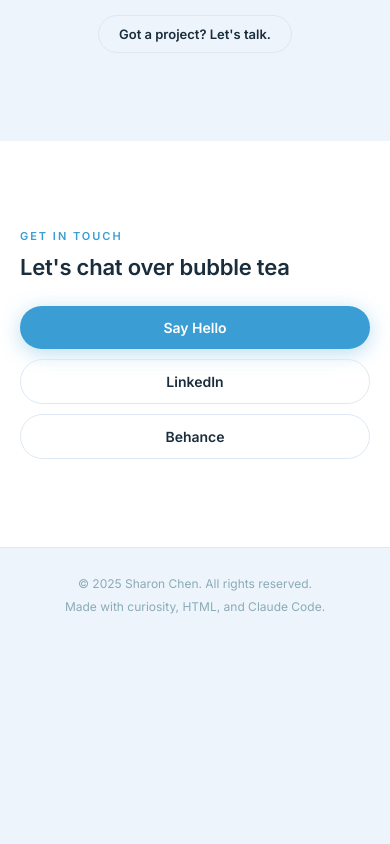
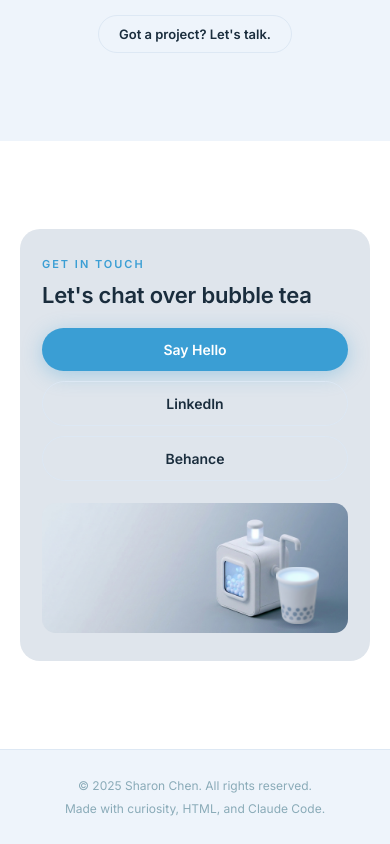
Before and after one commit to waterchen0418/waterchen0418.github.io, a plain HTML site: page index.html in a window 390 px wide. Shown: the part 6297-7141 px from the top of the page. Before the commit the page ends 6939 px from the top, so only its background shows below. Drawn offline with Linux system fonts and the light colour scheme; animation ran at ten frames a second.

Commit message:
Redesign: boba-machine dither banner as the contact section
Replace the plain contact block with an interactive canvas banner — the
machine pours a cup on idle, glows on hover, and a pointer sweep turns
the wiped area into a dithered grid. Text + buttons overlay on the left
(desktop) and stack above the banner (mobile). Matches the Figma
redesign contact. Not pushed (redesign in progress).

Co-Authored-By: Claude Opus 4.8 <noreply@anthropic.com>

```diff
--- a/assets/css/style.css
+++ b/assets/css/style.css
@@ -1086,6 +1086,58 @@ img, video { display: block; max-width: 100%; }
   gap: 12px;
   flex-wrap: wrap;
   align-items: center;
+}
+
+/* Contact — boba machine dither banner */
+.contact__banner {
+  position: relative;
+  width: 100%;
+  aspect-ratio: 1584 / 672;
+  border-radius: 20px;
+  overflow: hidden;
+  background: #dfe5ec;
+  isolation: isolate;
+}
+.contact__stage { position: absolute; inset: 0; }
+.boba__src { position: absolute; inset: 0; width: 100%; height: 100%; opacity: 0; pointer-events: none; }
+.boba__canvas { position: absolute; inset: 0; width: 100%; height: 100%; display: block; }
+.contact__stage .hotspot { position: absolute; cursor: pointer; z-index: 1; }
+.contact__overlay {
+  position: absolute;
+  inset: 0;
+  z-index: 2;
+  display: flex;
+  flex-direction: column;
+  justify-content: center;
+  max-width: 60%;
+  padding: clamp(28px, 5vw, 64px);
+  pointer-events: none;
+}
+.contact__overlay .contact__title { margin-bottom: clamp(18px, 3vw, 40px); }
+.contact__overlay .contact__links { pointer-events: auto; }
+
+@media (max-width: 600px) {
+  .contact__banner {
+    aspect-ratio: auto;
+    display: flex;
+    flex-direction: column;
+    gap: 22px;
+    padding: 28px 22px;
+  }
+  .contact__overlay {
+    position: static;
+    inset: auto;
+    max-width: 100%;
+    padding: 0;
+  }
+  .contact__stage {
+    position: relative;
+    inset: auto;
+    width: 100%;
+    aspect-ratio: 1584 / 672;
+    border-radius: 14px;
+    overflow: hidden;
+  }
 }
 
 /* ============================
--- /dev/null
+++ b/assets/js/boba-banner.js
@@ -0,0 +1,241 @@
+/* =========================================================================
+   Boba machine dither banner (contact section).
+   Adapted from boba-banner-handoff.md — canvas reads image pixels, so this
+   must be served over http(s), not opened via file://.
+   Idle: machine pours a cup every 7s, then the cup hops. Hover (mouse):
+   keeps pouring + ice-blue glow. Pointer sweep: wiped area turns into a
+   dithered, more-saturated grid that fades back after ~0.5s.
+   ========================================================================= */
+(function () {
+  const box = document.getElementById('bobaBanner');
+  if (!box) return; // only runs where the contact banner exists
+
+  // ---------- Bayer matrices & helpers ----------
+  function bayer(n) {
+    let m = [[0]];
+    while (m.length < n) {
+      const s = m.length, r = Array.from({ length: 2 * s }, () => Array(2 * s).fill(0));
+      for (let y = 0; y < s; y++) for (let x = 0; x < s; x++) {
+        const v = 4 * m[y][x]; r[y][x] = v; r[y][x + s] = v + 2; r[y + s][x] = v + 3; r[y + s][x + s] = v + 1;
+      }
+      m = r;
+    }
+    return m.flat().map(v => (v + .5) / (n * n));
+  }
+  const B4 = bayer(4), B8 = bayer(8);
+  const smooth = t => t * t * (3 - 2 * t), easeOut = t => 1 - (1 - t) ** 3;
+  function spring(s, target, dt, k = 110, d = 16) { const h = Math.min(dt, .032); s.v += (-k * (s.x - target) - d * s.v) * h; s.x += s.v * h; }
+  const mk = (w, h) => { const c = document.createElement('canvas'); c.width = w; c.height = h; return c; };
+
+  // ---------- Config ----------
+  const cv = document.getElementById('bobaCanvas'), img = document.getElementById('bobaSrc'), hot = document.getElementById('bobaHotspot');
+  const ctx = cv.getContext('2d');
+  const SPOUT = { x: .8359, y: .3646 }; // spout lower edge in the bg image (ratio)
+  const LAYOUT = {
+    cupBottom: .93,
+    cupH: .44,
+  };
+  const LIQUID = .157;
+  const CELL = 2.5, LEVELS = 4, VIVID = .5;
+
+  // ---------- Load green-screen cup & key it out ----------
+  let sprite = null;
+  async function loadSprite(url) {
+    const im = await new Promise((res, rej) => { const i = new Image(); i.onload = () => res(i); i.onerror = rej; i.src = url; });
+    const c = mk(im.naturalWidth, im.naturalHeight), x = c.getContext('2d', { willReadFrequently: true });
+    x.drawImage(im, 0, 0);
+    const d = x.getImageData(0, 0, c.width, c.height), p = d.data;
+    let x0 = c.width, y0 = c.height, x1 = 0, y1 = 0;
+    for (let i = 0; i < p.length; i += 4) {
+      const g = p[i + 1] - Math.max(p[i], p[i + 2]);
+      if (g > 70) p[i + 3] = 0;
+      else if (g > 12) { p[i + 3] = 255 * (1 - (g - 12) / 58); p[i + 1] = Math.max(p[i], p[i + 2]); }
+      if (p[i + 3] > 40) { const px = (i / 4) % c.width, py = (i / 4 / c.width) | 0; if (px < x0) x0 = px; if (px > x1) x1 = px; if (py < y0) y0 = py; if (py > y1) y1 = py; }
+    }
+    x.putImageData(d, 0, 0);
+    const out = mk(x1 - x0 + 1, y1 - y0 + 1);
+    out.getContext('2d').drawImage(c, x0, y0, out.width, out.height, 0, 0, out.width, out.height);
+    return out;
+  }
+
+  // ---------- Buffers ----------
+  let W, H, cellPx, LW, LH, bgCv, colorCv, lowCv, lowCtx, lowData, outCv, outCtx, outImg, mask, cupCv;
+  const CUP = {}, SPOUT_PX = {};
+  const pose = { lift: 0, rot: 0, sx: 1, sy: 1, glow: 0 };
+  const stream = { a: 0, b: 0 };
+
+  function drawScene(c) {
+    const sw = CUP.w, sh = CUP.h, bx = CUP.x, by = CUP.bottom, liftPx = pose.lift * sh;
+    c.globalCompositeOperation = 'source-over'; c.globalAlpha = 1;
+    c.drawImage(bgCv, 0, 0);
+
+    const u = Math.min(1, pose.lift / .2);
+    c.save(); c.translate(bx, by); c.scale(.6 * sw * (1 - .3 * u), .14 * sw * (1 - .35 * u));
+    const sg = c.createRadialGradient(0, 0, 0, 0, 0, 1); sg.addColorStop(0, `rgba(30,45,75,${.4 * (1 - .5 * u)})`); sg.addColorStop(1, 'rgba(30,45,75,0)');
+    c.fillStyle = sg; c.beginPath(); c.arc(0, 0, 1, 0, 7); c.fill(); c.restore();
+
+    if (pose.glow > .001) {
+      const gx = bx, gy = by - sh * .45 - liftPx, gr = 1.5 * sw, g = c.createRadialGradient(gx, gy, 0, gx, gy, gr), a = .55 * pose.glow;
+      g.addColorStop(0, `rgba(150,200,255,${a})`); g.addColorStop(.5, `rgba(120,180,255,${.35 * a})`); g.addColorStop(1, 'rgba(120,180,255,0)');
+      c.save(); c.globalCompositeOperation = 'lighter'; c.fillStyle = g; c.fillRect(gx - gr, gy - gr, 2 * gr, 2 * gr); c.restore();
+    }
+
+    c.save(); c.translate(bx, by - liftPx); c.rotate(pose.rot); c.scale(pose.sx, pose.sy);
+    c.drawImage(cupCv, -sw / 2, -sh, sw, sh); c.restore();
+
+    if (stream.b > stream.a) {
+      const x0 = SPOUT_PX.x, y0 = SPOUT_PX.y - 1, surf = by - liftPx - sh * pose.sy * (1 - LIQUID), L = surf - y0;
+      if (L > 1) {
+        const ya = y0 + stream.a * L, yb = y0 + stream.b * L, ww = Math.max(1.5, sw * .06), t = performance.now();
+        const halo = c.createLinearGradient(x0 - ww * 2, 0, x0 + ww * 2, 0);
+        halo.addColorStop(0, 'rgba(150,200,255,0)'); halo.addColorStop(.5, 'rgba(150,200,255,.35)'); halo.addColorStop(1, 'rgba(150,200,255,0)');
+        c.save(); c.globalCompositeOperation = 'lighter'; c.fillStyle = halo; c.fillRect(x0 - ww * 2, ya, ww * 4, yb - ya); c.restore();
+        const g = c.createLinearGradient(x0 - ww / 2, 0, x0 + ww / 2, 0);
+        g.addColorStop(0, '#c9dcf5'); g.addColorStop(.45, '#f4f8ff'); g.addColorStop(1, '#b8cdeb');
+        c.fillStyle = g; c.beginPath(); c.roundRect(x0 - ww / 2, ya, ww, yb - ya, ww / 2); c.fill();
+        if (stream.b >= 1) {
+          const r = ww * (1.3 + .25 * Math.sin(t / 90));
+          c.save(); c.globalCompositeOperation = 'lighter'; c.translate(x0, surf); c.scale(r * 1.8, r * .6);
+          const sp = c.createRadialGradient(0, 0, 0, 0, 0, 1); sp.addColorStop(0, 'rgba(220,240,255,.9)'); sp.addColorStop(1, 'rgba(220,240,255,0)');
+          c.fillStyle = sp; c.beginPath(); c.arc(0, 0, 1, 0, 7); c.fill(); c.restore();
+        }
+      }
+    }
+  }
+
+  function compose() {
+    drawScene(colorCv.getContext('2d'));
+    lowCtx.globalCompositeOperation = 'source-over'; lowCtx.globalAlpha = 1; lowCtx.imageSmoothingQuality = 'high';
+    lowCtx.drawImage(colorCv, 0, 0, LW * cellPx, LH * cellPx, 0, 0, LW, LH);
+    lowCtx.globalCompositeOperation = 'saturation'; lowCtx.globalAlpha = VIVID; lowCtx.fillStyle = '#2f7dff'; lowCtx.fillRect(0, 0, LW, LH);
+    lowCtx.globalCompositeOperation = 'source-over'; lowCtx.globalAlpha = 1;
+    lowData = lowCtx.getImageData(0, 0, LW, LH).data;
+  }
+
+  function render() {
+    const o = outImg.data, s = lowData, q = LEVELS - 1;
+    for (let y = 0; y < LH; y++) for (let x = 0; x < LW; x++) {
+      const p = y * LW + x, i = p * 4;
+      if (mask[p] <= B8[(y & 7) * 8 + (x & 7)]) { o[i + 3] = 0; continue; }
+      const n = B4[(y & 3) * 4 + (x & 3)] - .5;
+      for (let k = 0; k < 3; k++) { const v = Math.round(s[i + k] / 255 * q + n); o[i + k] = 255 * Math.min(q, Math.max(0, v)) / q; }
+      o[i + 3] = 255;
+    }
+    outCtx.putImageData(outImg, 0, 0);
+    ctx.drawImage(colorCv, 0, 0);
+    ctx.imageSmoothingEnabled = false;
+    ctx.drawImage(outCv, 0, 0, LW * cellPx, LH * cellPx);
+    ctx.imageSmoothingEnabled = true;
+  }
+
+  function setup() {
+    if (!sprite || !img.naturalWidth) return;
+    const dpr = Math.min(2, devicePixelRatio || 1);
+    W = Math.max(1, Math.round(box.clientWidth * dpr)); H = Math.max(1, Math.round(box.clientHeight * dpr));
+    cv.width = W; cv.height = H;
+    colorCv = mk(W, H); bgCv = mk(W, H);
+
+    const b = bgCv.getContext('2d'), iw = img.naturalWidth, ih = img.naturalHeight, sc = Math.max(W / iw, H / ih), dw = W / sc, dh = H / sc;
+    b.imageSmoothingQuality = 'high'; b.drawImage(img, (iw - dw) / 2, (ih - dh) / 2, dw, dh, 0, 0, W, H);
+
+    CUP.h = H * LAYOUT.cupH; CUP.w = CUP.h * sprite.width / sprite.height; CUP.x = W * SPOUT.x; CUP.bottom = H * LAYOUT.cupBottom;
+    SPOUT_PX.x = CUP.x; SPOUT_PX.y = H * SPOUT.y;
+    cupCv = mk(Math.ceil(CUP.w), Math.ceil(CUP.h));
+    const cc = cupCv.getContext('2d'); cc.imageSmoothingQuality = 'high'; cc.drawImage(sprite, 0, 0, cupCv.width, cupCv.height);
+
+    cellPx = Math.max(1, Math.round(CELL * dpr));
+    LW = Math.ceil(W / cellPx); LH = Math.ceil(H / cellPx);
+    lowCv = mk(LW, LH); lowCtx = lowCv.getContext('2d', { willReadFrequently: true });
+    outCv = mk(LW, LH); outCtx = outCv.getContext('2d'); outImg = outCtx.createImageData(LW, LH);
+    mask = new Float32Array(LW * LH);
+
+    Object.assign(hot.style, { left: '56%', top: '6%', width: `${Math.max(87, (CUP.x + CUP.w / 2) / W * 100 + 1) - 56}%`, height: '93%' });
+    compose(); render();
+  }
+
+  // ---------- Animation ----------
+  const JUMP_MS = 980, HOVER_LIFT = .03, POUR_MS = 1400;
+  function jumpPose(e) {
+    if (e < 100) { const t = easeOut(e / 100); return { lift: 0, rot: 0, sy: 1 - .1 * t, sx: 1 + .06 * t }; }
+    if ((e -= 100) < 340) { const t = e / 340, r = .08 * Math.abs(1 - 2 * t); return { lift: .5 * t * (1 - t), rot: 0, sy: 1 + r, sx: 1 - .6 * r }; }
+    if ((e -= 340) < 120) { const t = 1 - easeOut(e / 120); return { lift: 0, rot: 0, sy: 1 - .12 * t, sx: 1 + .08 * t }; }
+    const t = Math.exp(-(e -= 120) / 170) * Math.max(0, 1 - e / 420);
+    return { lift: 0, rot: .08 * Math.sin(2 * Math.PI * e / 140) * t, sx: 1, sy: 1 };
+  }
+  let hovered = false, pressed = false, pourUntil = 0, jumpStart = -1, spriteRaf = 0, spriteLast = 0, glowAmt = 0, visible = true;
+  const liftS = { x: 0, v: 0 }, squashS = { x: 1, v: 0 };
+  function spriteFrame(t) {
+    const dt = Math.max(0, Math.min(64, t - spriteLast)); spriteLast = t;
+    spring(liftS, hovered ? HOVER_LIFT : 0, dt / 1000); spring(squashS, pressed ? .9 : 1, dt / 1000, 420, 30);
+    const pouring = hovered || t < pourUntil;
+    if (pouring) { if (stream.a > 0) stream.a = stream.b = 0; stream.b = Math.min(1, stream.b + dt / 160); }
+    else if (stream.b > 0) { stream.b = Math.min(1, stream.b + dt / 160); stream.a = Math.min(stream.b, stream.a + dt / 140); if (stream.a >= 1) stream.a = stream.b = 0; }
+    const glowTarget = hovered ? 1 : pouring ? .5 : 0;
+    glowAmt += (glowTarget - glowAmt) * (1 - Math.exp(-dt / (glowTarget > glowAmt ? 180 : 280)));
+    if (jumpStart >= 0 && t - jumpStart >= JUMP_MS) jumpStart = -1;
+    const j = jumpStart >= 0 ? jumpPose(t - jumpStart) : { lift: 0, rot: 0, sx: 1, sy: 1 };
+    pose.lift = Math.max(0, liftS.x + j.lift + .02 * Math.sin(2 * Math.PI * t / 2200) * (hovered ? 1 : 0));
+    pose.rot = j.rot; pose.sy = j.sy * squashS.x; pose.sx = j.sx * (1 + (1 - squashS.x) * .6); pose.glow = glowAmt;
+    const busy = pouring || stream.b > 0 || jumpStart >= 0 || Math.abs(liftS.x) + Math.abs(liftS.v) > 1e-4 || Math.abs(squashS.x - 1) + Math.abs(squashS.v) > 1e-4 || glowAmt > .002;
+    if (!busy) Object.assign(pose, { lift: 0, rot: 0, sx: 1, sy: 1, glow: 0 });
+    compose(); render();
+    spriteRaf = busy ? requestAnimationFrame(spriteFrame) : 0;
+  }
+  const kickSprite = () => { if (!spriteRaf && bgCv) { spriteLast = performance.now(); spriteRaf = requestAnimationFrame(spriteFrame); } };
+  function pourThenJump() {
+    pourUntil = performance.now() + POUR_MS; kickSprite();
+    setTimeout(() => { if (!hovered && performance.now() >= pourUntil && stream.b === 0) { jumpStart = performance.now(); kickSprite(); } }, POUR_MS + 350);
+  }
+  new IntersectionObserver(([e]) => { visible = e.isIntersecting; }, { threshold: .4 }).observe(box);
+  (function idle() { const ok = visible && !hovered && !document.hidden && !!bgCv; if (ok) pourThenJump(); setTimeout(idle, ok ? 7000 : 1000); })();
+  hot.addEventListener('pointerenter', e => { if (e.pointerType === 'mouse') { hovered = true; kickSprite(); } });
+  hot.addEventListener('pointerleave', () => { hovered = false; pressed = false; kickSprite(); });
+  hot.addEventListener('pointerdown', () => { pressed = true; kickSprite(); });
+  hot.addEventListener('pointerup', () => { pressed = false; kickSprite(); });
+
+  // ---------- Pointer sweep (organic blob + trailing decay, in grid units) ----------
+  const pt = { x: 0, y: 0, tx: 0, ty: 0, inside: false, open: 0 };
+  let raf = 0, last = 0, vel = { x: 0, y: 0 };
+  function stamp(cx, cy, radius, strength, t, dirx, diry, stretch) {
+    const r = 1.3 * radius * (1 + stretch);
+    for (let y = Math.max(0, Math.floor(cy - r)); y <= Math.min(LH - 1, Math.ceil(cy + r)); y++)
+      for (let x = Math.max(0, Math.floor(cx - r)); x <= Math.min(LW - 1, Math.ceil(cx + r)); x++) {
+        const dx = x - cx, dy = y - cy, a = Math.atan2(dy, dx);
+        const dist = Math.hypot((dx * dirx + dy * diry) / (1 + stretch), (-dx * diry + dy * dirx) / (1 - .3 * stretch))
+          / (radius * (1 + .16 * Math.sin(3 * a + .0021 * t) + .09 * Math.sin(5 * a - .0033 * t) + .05 * Math.sin(7 * a + .0047 * t)));
+        if (dist >= 1) continue;
+        const v = smooth(1 - dist) * strength, p = y * LW + x; if (v > mask[p]) mask[p] = v;
+      }
+  }
+  function frame(t) {
+    const dt = Math.max(0, Math.min(64, t - last)); last = t; const k = ms => 1 - Math.exp(-dt / ms), px = pt.x, py = pt.y;
+    pt.x += (pt.tx - pt.x) * k(110); pt.y += (pt.ty - pt.y) * k(110);
+    pt.open += ((pt.inside ? 1 : 0) - pt.open) * k(160); if (pt.open < .01) pt.open = 0;
+    if (dt > 0) { vel.x += ((pt.x - px) / dt - vel.x) * k(80); vel.y += ((pt.y - py) / dt - vel.y) * k(80); }
+    const decay = Math.exp(-dt / 500); let alive = false;
+    for (let i = 0; i < mask.length; i++) if (mask[i]) { const v = mask[i] * decay; mask[i] = v < .02 ? 0 : v; alive ||= !!mask[i]; }
+    if (pt.open > 0) {
+      const base = 100 * (W / box.clientWidth) / cellPx, sp = Math.hypot(vel.x, vel.y), dx = sp ? vel.x / sp : 1, dy = sp ? vel.y / sp : 0;
+      const f = 80 * sp / base, stretch = Math.min(.6, .5 * f), shrink = Math.max(0, 1 - f / 1.5), radius = base * (.45 + .55 * shrink) * smooth(pt.open);
+      const steps = Math.max(1, Math.ceil(Math.hypot(pt.x - px, pt.y - py) / (radius / 4)));
+      for (let i = 1; i <= steps; i++) { const u = i / steps; stamp(px + (pt.x - px) * u, py + (pt.y - py) * u, radius, pt.open, t, dx, dy, stretch); }
+      alive = true;
+    }
+    if (!spriteRaf) render();
+    raf = alive || pt.inside ? requestAnimationFrame(frame) : 0;
+  }
+  const kick = () => { if (!raf && bgCv) { last = performance.now(); raf = requestAnimationFrame(frame); } };
+  window.addEventListener('pointermove', e => {
+    if (!LW) return; const r = box.getBoundingClientRect(), s = (W / r.width) / cellPx;
+    pt.tx = (e.clientX - r.left) * s; pt.ty = (e.clientY - r.top) * s;
+    const inside = e.clientX >= r.left && e.clientX <= r.right && e.clientY >= r.top && e.clientY <= r.bottom;
+    if (inside && !pt.inside && pt.open === 0) { pt.x = pt.tx; pt.y = pt.ty; }
+    pt.inside = inside; if (inside || pt.open > 0) kick();
+  }, { passive: true });
+  document.documentElement.addEventListener('pointerleave', () => { pt.inside = false; kick(); });
+
+  // ---------- Boot ----------
+  const bgReady = img.complete && img.naturalWidth ? Promise.resolve() : new Promise(res => { img.onload = res; img.onerror = res; });
+  Promise.all([bgReady, loadSprite('assets/img/boba/boba-machine-cup.jpg').then(c => { sprite = c; })]).then(setup);
+  new ResizeObserver(setup).observe(box);
+})();
--- a/index.html
+++ b/index.html
@@ -375,13 +375,20 @@
   <!-- CONTACT -->
   <section class="contact section" id="contact">
     <div class="container">
-      <div class="contact__inner">
+      <div class="contact__banner">
+        <div class="contact__overlay">
           <p class="label" data-zh="聯絡我">Get In Touch</p>
           <h2 class="section-title contact__title" data-zh="來個 bubble tea chat 吧">Let's chat over bubble tea</h2>
           <div class="contact__links">
             <a href="mailto:howluoeyes@gmail.com" class="btn btn--primary" data-zh="打聲招呼">Say Hello</a>
             <a href="https://linkedin.com/in/sharon-YCH" class="btn btn--ghost" target="_blank" rel="noopener">LinkedIn</a>
             <a href="https://www.behance.net/howluoeyesd200" class="btn btn--ghost" target="_blank" rel="noopener">Behance</a>
+          </div>
+        </div>
+        <div class="contact__stage" id="bobaBanner">
+          <img id="bobaSrc" class="boba__src" src="assets/img/boba/boba-machine-bg2.jpg" alt="" />
+          <canvas id="bobaCanvas" class="boba__canvas"></canvas>
+          <div class="hotspot" id="bobaHotspot" aria-hidden="true"></div>
         </div>
       </div>
     </div>
@@ -397,5 +404,6 @@
 
   <script src="assets/js/main.js"></script>
   <script src="assets/js/i18n.js"></script>
+  <script src="assets/js/boba-banner.js"></script>
 </body>
 </html>
```
Also changed, not shown: assets/img/boba/boba-machine-bg2.jpg (added), assets/img/boba/boba-machine-cup.jpg (added). Lines whose indentation alone changed are shown as unchanged.
